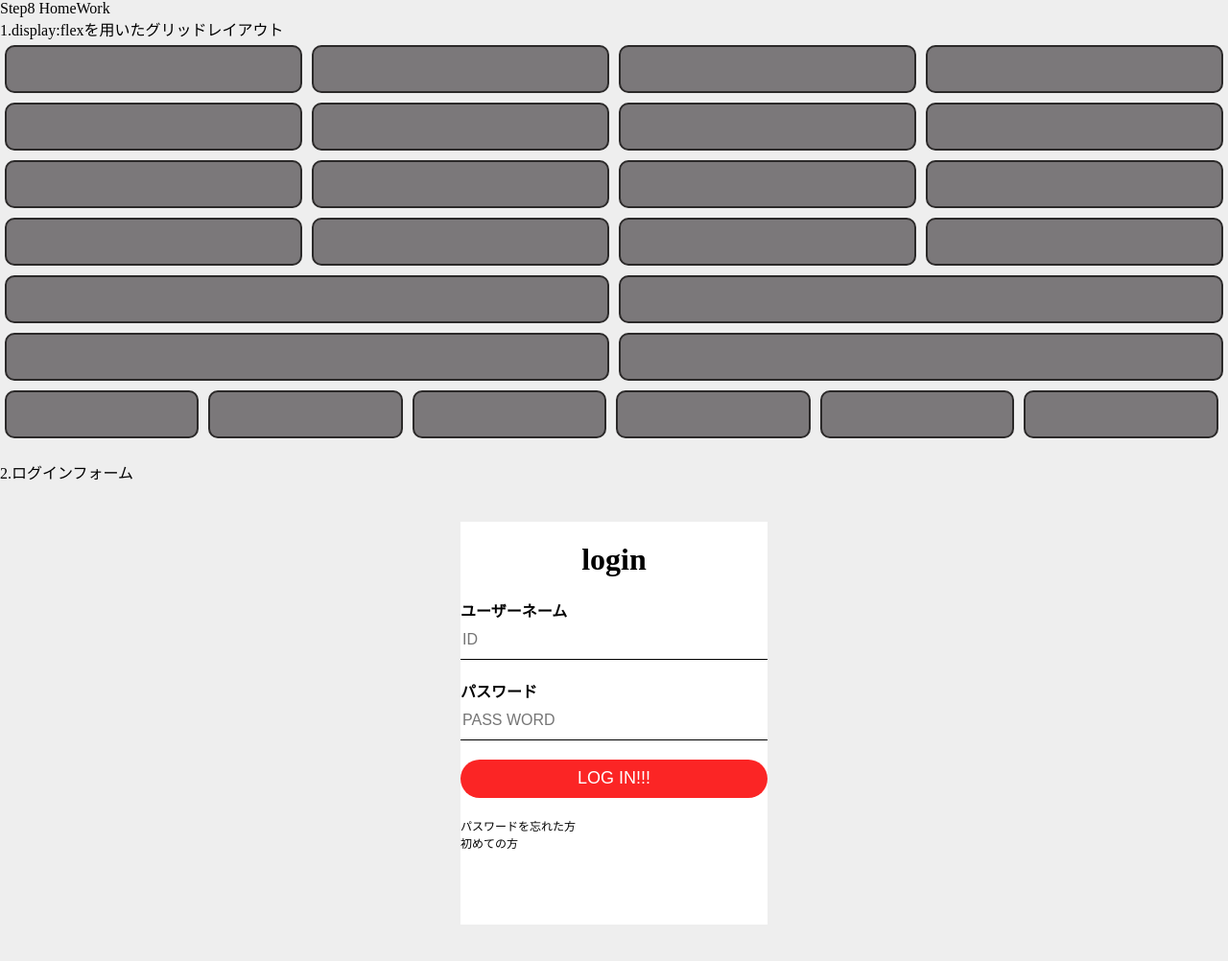
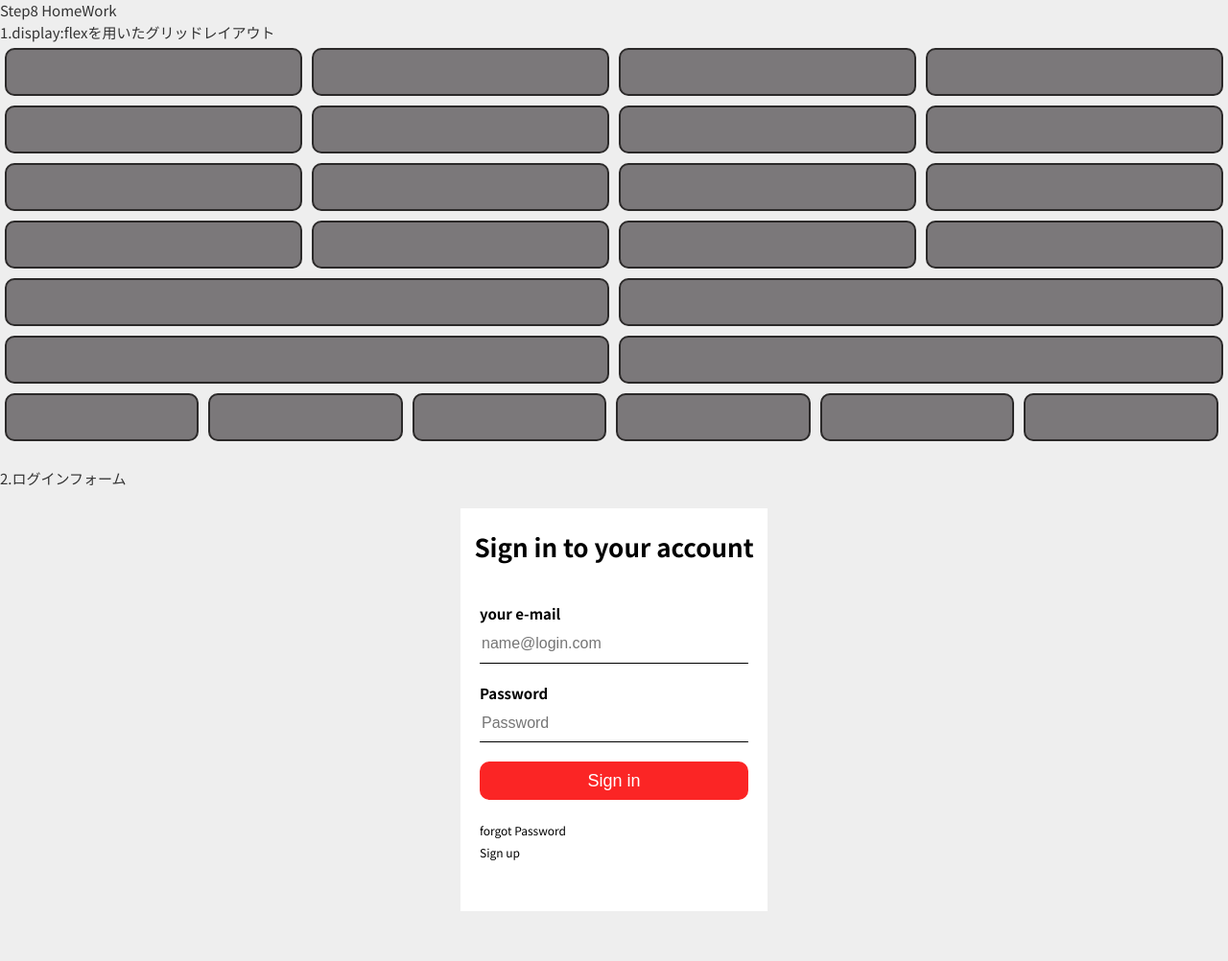
Before and after one commit to miyazakirakeiko/w8-output, a plain HTML site: page html-css/index.html in a window 1280 px wide. Shown: the whole page at 96% size. After the commit the page ends 970 px from the top, so only its background shows below. Drawn offline with Linux system fonts and the light colour scheme.

Commit message:
changed font and edit designed

```diff
--- a/html-css/index.html
+++ b/html-css/index.html
@@ -5,6 +5,14 @@
     <meta http-equiv="X-UA-Compatible" content="IE=edge" />
     <meta name="viewport" content="width=device-width, initial-scale=1.0" />
     <title>Document</title>
+
+    <link rel="preconnect" href="https://fonts.googleapis.com" />
+    <link rel="preconnect" href="https://fonts.gstatic.com" crossorigin />
+    <link
+      href="https://fonts.googleapis.com/css2?family=Noto+Sans+JP:wght@400;700&display=swap"
+      rel="stylesheet"
+    />
+
     <link rel="stylesheet" href="./style.css" />
   </head>
   <body>
@@ -105,16 +113,16 @@
     2.ログインフォーム
     <div class="container">
       <div class="loginBox">
-        <h1>login</h1>
+        <h1>Sign in to your account</h1>
         <form>
-          <p>ユーザーネーム</p>
-          <input type="text" name="" placeholder="ID" />
-          <p>パスワード</p>
-          <input type="text" name="" placeholder="PASS WORD" />
-          <input type="submit" name="" value="LOG IN!!!" />
-          <a href="#">パスワードを忘れた方</a><br />
-
-          <a href="#">初めての方</a>
+          <p>your e-mail</p>
+          <input type="text" name="" placeholder="name@login.com" />
+          <p>Password</p>
+          <input type="text" name="" placeholder="Password" />
+          <input type="submit" name="" value="Sign in" />
+          <a href="#">forgot Password</a>
+          <br />
+          <a href="#">Sign up</a>
         </form>
       </div>
     </div>
--- a/html-css/style.css
+++ b/html-css/style.css
@@ -6,6 +6,11 @@
 body {
   background: #eee;
   margin: 0;
+  font-family: "Noto Sans JP", "Helvetica Neue", "Helvetica", "Hiragino Sans",
+    "Hiragino Kaku Gothic ProN", "Arial", "Yu Gothic", "Meiryo", sans-serif;
+  font-size: 15px;
+  line-height: 1.5;
+  color: #333;
 }
 
 /* grid */
@@ -59,17 +64,21 @@ body {
   color: #000;
   top: 50%;
   left: 50%;
-  margin: 40px;
+  margin: 20px;
   /* transform: translate(-50%, -50%); */
   box-sizing: border-box;
   place-items: center;
 }
 
-.h1 {
-  margin: 0;
-  padding: 0 0 20px;
+.loginBox form {
+  padding: 20px; /* フォーム全体に余白を追加 */
+}
+
+.loginBox h1 {
+  margin: 0px;
+  padding: 20px 0 20px;
   text-align: center;
-  font-size: 22px;
+  font-size: 26px;
 }
 
 .loginBox p {
@@ -100,7 +109,7 @@ input[type="password"] {
   background: #fb2525;
   color: #fff;
   font-size: 18px;
-  border-radius: 20px;
+  border-radius: 10px;
 }
 
 .loginBox input[type="submit"]:hover {
```
